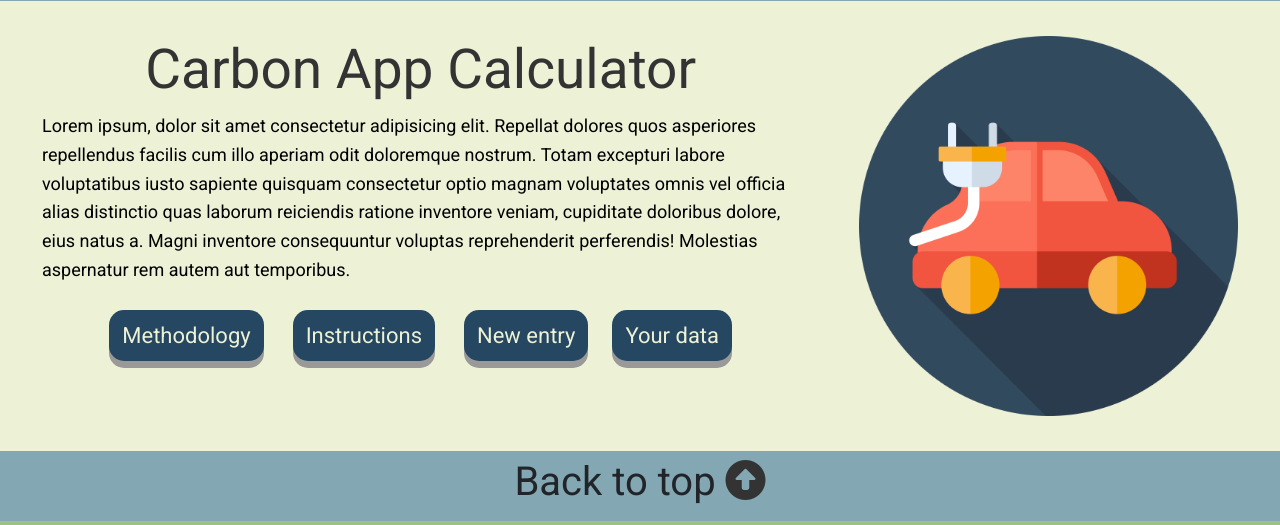
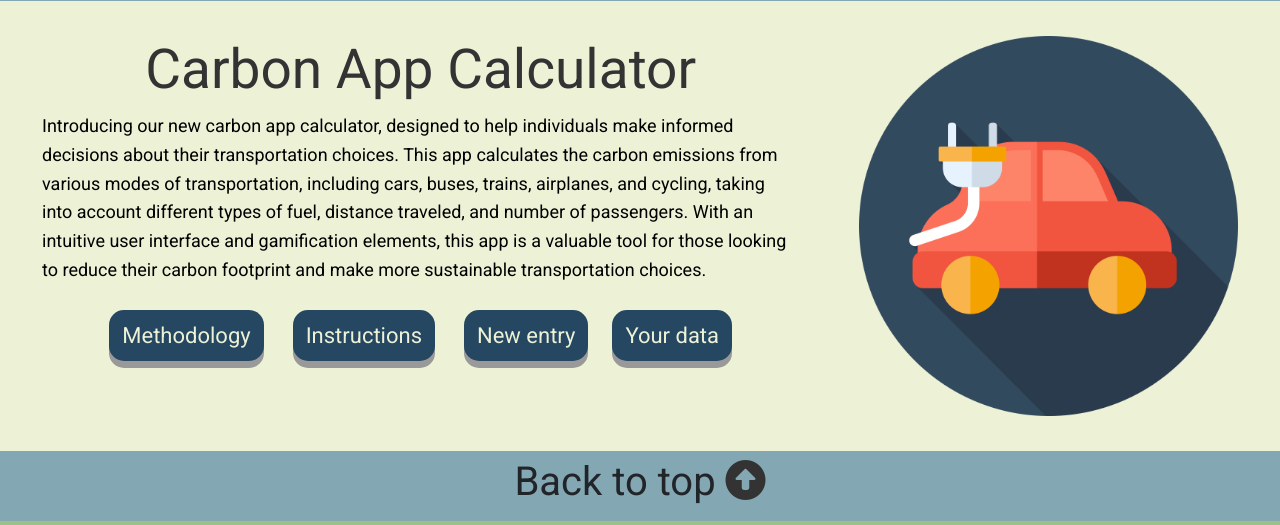
Before and after one commit to PederEP/Carbon_App, a Flask app: page /carbon_app in a window 1280 px wide. Shown: the part 69-594 px from the top of the page. Run offline with Flask 2, Linux system fonts and the light colour scheme; some libraries are stand-ins or nearby versions.

Commit message:
Update carbon_app.html
Added text under carbon app

```diff
--- a/capp/templates/carbon_app/carbon_app.html
+++ b/capp/templates/carbon_app/carbon_app.html
@@ -8,7 +8,7 @@
             <div class="box">
             <h1 style="font-size:55px;"><span class="text-logo"> Carbon App Calculator</span></h1>
             <p style="text-align:left;">
-                Lorem ipsum, dolor sit amet consectetur adipisicing elit. Repellat dolores quos asperiores repellendus facilis cum illo aperiam odit doloremque nostrum. Totam excepturi labore voluptatibus iusto sapiente quisquam consectetur optio magnam voluptates omnis vel officia alias distinctio quas laborum reiciendis ratione inventore veniam, cupiditate doloribus dolore, eius natus a. Magni inventore consequuntur voluptas reprehenderit perferendis! Molestias aspernatur rem autem aut temporibus.
+                Introducing our new carbon app calculator, designed to help individuals make informed decisions about their transportation choices. This app calculates the carbon emissions from various modes of transportation, including cars, buses, trains, airplanes, and cycling, taking into account different types of fuel, distance traveled, and number of passengers. With an intuitive user interface and gamification elements, this app is a valuable tool for those looking to reduce their carbon footprint and make more sustainable transportation choices.            </p>
             </p>
             <div class="container_buttons_links_header_carbon_app">
                 <div class="buttons">
```
